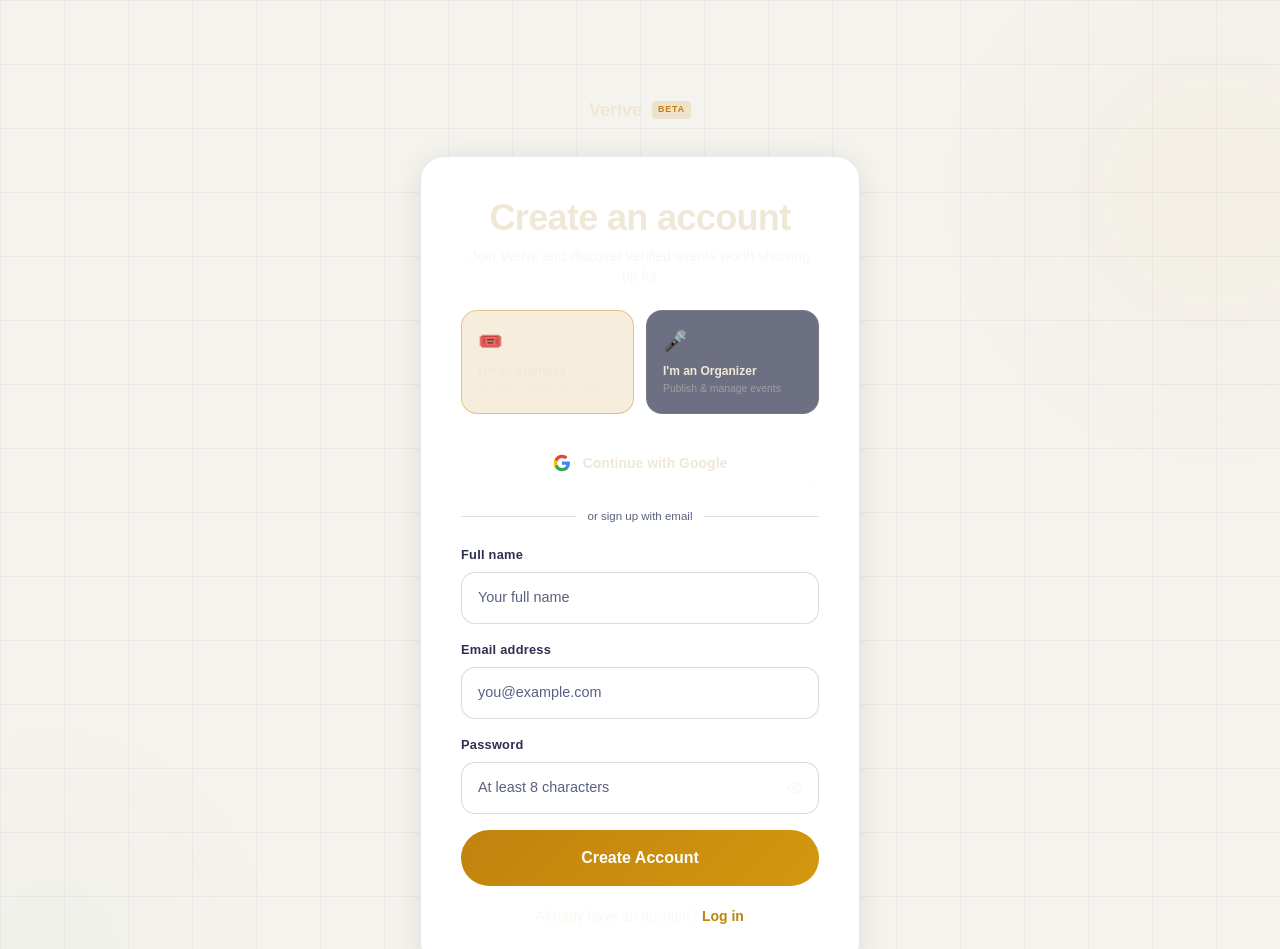
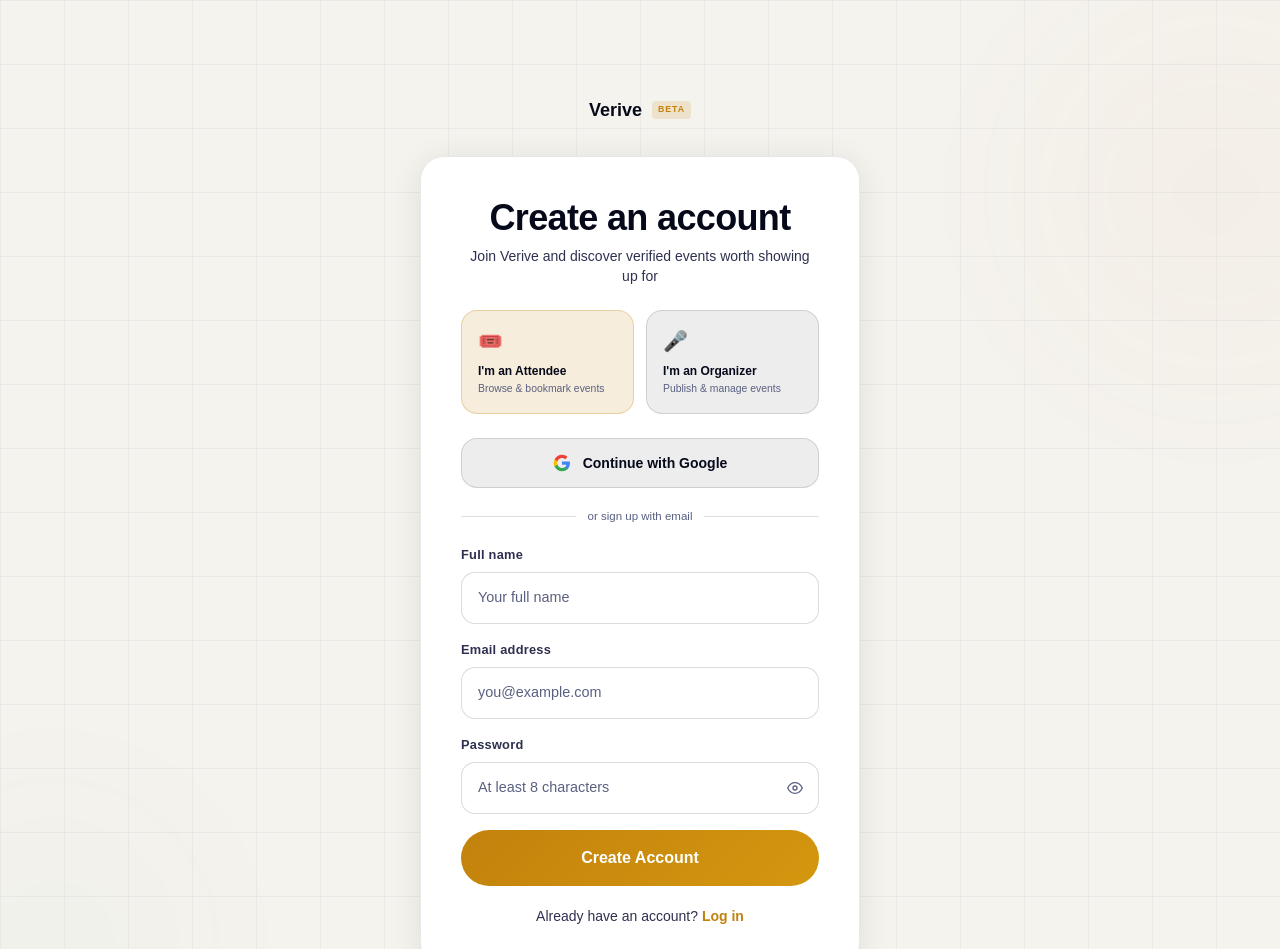
Before and after one commit to emeka-divine-exe/verive, a Next.js app: page /signup in a window 1280 px wide. Shown: the top 949 px of the page. Built offline with nearby package versions, Linux system fonts and the light colour scheme; a web font is replaced by a local one.

Commit message:
Refactor SignupPage styles and Google sign-in options

```diff
--- a/src/app/signup/page.tsx
+++ b/src/app/signup/page.tsx
@@ -10,7 +10,6 @@
 export default function SignupPage() {
   const router   = useRouter()
   const supabase = createClient()
-
   const [role,       setRole]       = useState<Role>('user')
   const [fullName,   setFullName]   = useState('')
   const [email,      setEmail]      = useState('')
@@ -46,7 +45,7 @@
     setGoogleLoad(true)
     await supabase.auth.signInWithOAuth({
       provider: 'google',
-      options: { redirectTo: `${window.location.origin}/auth/callback`, queryParams: { role } },
+      options: { redirectTo: `${window.location.origin}/auth/callback` },
     })
   }
 
@@ -57,16 +56,16 @@
           style={{ background: 'rgba(194,130,13,0.10)' }} />
         <div className="auth-card relative z-10 text-center">
           <div className="w-16 h-16 rounded-full flex items-center justify-center mx-auto mb-6"
-            style={{ background: 'rgba(194,130,13,0.14)', border: '1px solid rgba(194,130,13,0.25)' }}>
-            <svg width="28" height="28" viewBox="0 0 24 24" fill="none" stroke="#C2820D" strokeWidth="2">
+            style={{ background: 'var(--v-gold-dim)', border: '1px solid var(--v-gold-border)' }}>
+            <svg width="28" height="28" viewBox="0 0 24 24" fill="none" stroke="currentColor" strokeWidth="2" style={{ color: 'var(--v-gold)' }}>
               <path d="M4 4h16c1.1 0 2 .9 2 2v12c0 1.1-.9 2-2 2H4c-1.1 0-2-.9-2-2V6c0-1.1.9-2 2-2z"/>
               <polyline points="22,6 12,13 2,6"/>
             </svg>
           </div>
-          <h2 className="h-lg mb-3" style={{ color: '#F0E8D6' }}>Check your inbox</h2>
-          <p className="font-body text-sm leading-relaxed mb-6" style={{ color: 'rgba(240,232,214,0.44)' }}>
+          <h2 className="h-lg mb-3" style={{ color: 'var(--v-text)' }}>Check your inbox</h2>
+          <p className="font-body text-sm leading-relaxed mb-6" style={{ color: 'var(--v-muted)' }}>
             We sent a verification link to{' '}
-            <strong style={{ color: '#C2820D' }}>{email}</strong>.{' '}
+            <strong style={{ color: 'var(--v-gold)' }}>{email}</strong>.{' '}
             Click it to activate your account.
           </p>
           <Link href="/login" className="btn-ghost px-7 py-3 text-sm">Back to Login</Link>
@@ -77,49 +76,48 @@
 
   return (
     <div className="min-h-screen flex items-center justify-center relative overflow-hidden grid-bg px-4 py-24">
-      <div className="orb w-96 h-96 -right-32 top-0"          style={{ background: 'rgba(194,130,13,0.10)' }} />
+      <div className="orb w-96 h-96 -right-32 top-0"           style={{ background: 'rgba(194,130,13,0.10)' }} />
       <div className="orb w-80 h-80 left-0 bottom-0 -translate-x-1/3" style={{ background: 'rgba(31,122,104,0.07)' }} />
 
       <div className="relative z-10 w-full flex flex-col items-center">
-
-        {/* Wordmark */}
         <Link href="/" className="flex items-center gap-2.5 mb-8">
-          <span className="font-display font-bold text-lg" style={{ color: '#F0E8D6' }}>Verive</span>
+          <span className="font-display font-bold text-lg" style={{ color: 'var(--v-text)' }}>Verive</span>
           <span className="text-[0.55rem] font-body font-bold uppercase px-1.5 py-0.5 rounded"
-            style={{ background: 'rgba(194,130,13,0.14)', color: '#C2820D', letterSpacing: '0.1em' }}>
+            style={{ background: 'rgba(194,130,13,0.14)', color: 'var(--v-gold)', letterSpacing: '0.1em' }}>
             Beta
           </span>
         </Link>
 
         <div className="auth-card">
-          <h1 className="h-lg text-center mb-2" style={{ color: '#F0E8D6' }}>Create an account</h1>
-          <p className="text-center font-body text-sm mb-6" style={{ color: 'rgba(240,232,214,0.40)' }}>
+          <h1 className="h-lg text-center mb-2" style={{ color: 'var(--v-text)' }}>Create an account</h1>
+          <p className="text-center font-body text-sm mb-6" style={{ color: 'var(--v-muted)' }}>
             Join Verive and discover verified events worth showing up for
           </p>
 
           {/* Role selector */}
           <div className="grid grid-cols-2 gap-3 mb-6">
             {([
-              { key: 'user',      label: "I'm an Attendee",  sub: 'Browse & bookmark events',  icon: '🎟️' },
-              { key: 'organizer', label: "I'm an Organizer", sub: 'Publish & manage events',    icon: '🎤' },
+              { key: 'user',      label: "I'm an Attendee",  sub: 'Browse & bookmark events', icon: '🎟️' },
+              { key: 'organizer', label: "I'm an Organizer", sub: 'Publish & manage events',  icon: '🎤' },
             ] as { key: Role; label: string; sub: string; icon: string }[]).map(({ key, label, sub, icon }) => (
               <button key={key} type="button" onClick={() => setRole(key)}
                 className="p-4 rounded-2xl text-left transition-all"
                 style={{
-                  background: role === key ? 'rgba(194,130,13,0.14)' : 'rgba(13,18,48,0.6)',
-                  border: `1px solid ${role === key ? 'rgba(194,130,13,0.40)' : 'rgba(240,232,214,0.08)'}`,
+                  background: role === key ? 'var(--v-gold-dim)' : 'var(--v-border)',
+                  border: `1px solid ${role === key ? 'var(--v-gold-border)' : 'var(--v-border-s)'}`,
                 }}>
                 <div className="text-xl mb-2">{icon}</div>
-                <div className="font-display font-semibold text-xs mb-0.5" style={{ color: '#F0E8D6' }}>{label}</div>
-                <div className="text-[0.65rem] font-body" style={{ color: 'rgba(240,232,214,0.38)' }}>{sub}</div>
+                <div className="font-display font-semibold text-xs mb-0.5" style={{ color: 'var(--v-text)' }}>
+                  {label}
+                </div>
+                <div className="text-[0.65rem] font-body" style={{ color: 'var(--v-ghost)' }}>{sub}</div>
               </button>
             ))}
           </div>
 
-          {/* Google */}
           <button onClick={handleGoogle} disabled={googleLoad}
             className="w-full flex items-center justify-center gap-3 py-3.5 rounded-2xl font-body font-semibold text-sm transition-all mb-2"
-            style={{ background: 'rgba(255,255,255,0.04)', border: '1px solid rgba(240,232,214,0.10)', color: '#F0E8D6' }}>
+            style={{ background: 'var(--v-border)', border: '1px solid var(--v-border-s)', color: 'var(--v-text)' }}>
             {googleLoad
               ? <svg className="spinner w-4 h-4" viewBox="0 0 24 24" fill="none" stroke="currentColor" strokeWidth="2"><circle cx="12" cy="12" r="10" strokeOpacity=".25"/><path d="M12 2a10 10 0 0 1 10 10"/></svg>
               : <svg width="18" height="18" viewBox="0 0 24 24"><path fill="#4285F4" d="M22.56 12.25c0-.78-.07-1.53-.2-2.25H12v4.26h5.92c-.26 1.37-1.04 2.53-2.21 3.31v2.77h3.57c2.08-1.92 3.28-4.74 3.28-8.09z"/><path fill="#34A853" d="M12 23c2.97 0 5.46-.98 7.28-2.66l-3.57-2.77c-.98.66-2.23 1.06-3.71 1.06-2.86 0-5.29-1.93-6.16-4.53H2.18v2.84C3.99 20.53 7.7 23 12 23z"/><path fill="#FBBC05" d="M5.84 14.09c-.22-.66-.35-1.36-.35-2.09s.13-1.43.35-2.09V7.07H2.18C1.43 8.55 1 10.22 1 12s.43 3.45 1.18 4.93l2.85-2.22.81-.62z"/><path fill="#EA4335" d="M12 5.38c1.62 0 3.06.56 4.21 1.64l3.15-3.15C17.45 2.09 14.97 1 12 1 7.7 1 3.99 3.47 2.18 7.07l3.66 2.84c.87-2.6 3.3-4.53 6.16-4.53z"/></svg>
@@ -150,7 +148,7 @@
                   onChange={e => setPassword(e.target.value)} minLength={8} required />
                 <button type="button" onClick={() => setShowPass(s => !s)}
                   className="absolute right-4 top-1/2 -translate-y-1/2"
-                  style={{ color: 'rgba(240,232,214,0.30)' }}>
+                  style={{ color: 'var(--v-ghost)' }}>
                   {showPass
                     ? <svg width="16" height="16" viewBox="0 0 24 24" fill="none" stroke="currentColor" strokeWidth="2"><path d="M17.94 17.94A10.07 10.07 0 0 1 12 20c-7 0-11-8-11-8a18.45 18.45 0 0 1 5.06-5.94M9.9 4.24A9.12 9.12 0 0 1 12 4c7 0 11 8 11 8a18.5 18.5 0 0 1-2.16 3.19m-6.72-1.07a3 3 0 1 1-4.24-4.24"/><line x1="1" y1="1" x2="23" y2="23"/></svg>
                     : <svg width="16" height="16" viewBox="0 0 24 24" fill="none" stroke="currentColor" strokeWidth="2"><path d="M1 12s4-8 11-8 11 8 11 8-4 8-11 8-11-8-11-8z"/><circle cx="12" cy="12" r="3"/></svg>
@@ -158,14 +156,12 @@
                 </button>
               </div>
             </div>
-
             {error && (
               <p className="text-xs font-body text-red-400 flex items-center gap-1.5">
                 <svg width="12" height="12" viewBox="0 0 24 24" fill="none" stroke="currentColor" strokeWidth="2"><circle cx="12" cy="12" r="10"/><line x1="12" y1="8" x2="12" y2="12"/><line x1="12" y1="16" x2="12.01" y2="16"/></svg>
                 {error}
               </p>
             )}
-
             <button type="submit" disabled={loading} className="btn-pri w-full py-4 rounded-2xl text-base">
               {loading
                 ? <svg className="spinner w-5 h-5" viewBox="0 0 24 24" fill="none" stroke="currentColor" strokeWidth="2"><circle cx="12" cy="12" r="10" strokeOpacity=".25"/><path d="M12 2a10 10 0 0 1 10 10"/></svg>
@@ -174,26 +170,19 @@
             </button>
           </form>
 
-          {role === 'organizer' && (
-            <p className="text-[0.68rem] font-body text-center mt-4 leading-relaxed"
-              style={{ color: 'rgba(240,232,214,0.28)' }}>
-              Organizer accounts are created instantly. Verified badge is earned through sustained event quality.
-            </p>
-          )}
-
-          <p className="text-center text-sm font-body mt-5" style={{ color: 'rgba(240,232,214,0.36)' }}>
+          <p className="text-center text-sm font-body mt-5" style={{ color: 'var(--v-muted)' }}>
             Already have an account?{' '}
-            <Link href="/login" className="font-semibold" style={{ color: '#C2820D' }}>Log in</Link>
+            <Link href="/login" className="font-semibold" style={{ color: 'var(--v-gold)' }}>Log in</Link>
           </p>
         </div>
 
         <div className="flex items-center gap-2 mt-6">
           <VerifiedBadge size={13} />
-          <span className="text-xs font-body" style={{ color: 'rgba(240,232,214,0.22)' }}>
+          <span className="text-xs font-body" style={{ color: 'var(--v-ghost)' }}>
             Secured by Supabase Auth
           </span>
         </div>
       </div>
     </div>
   )
-                                       }
+      }
```
